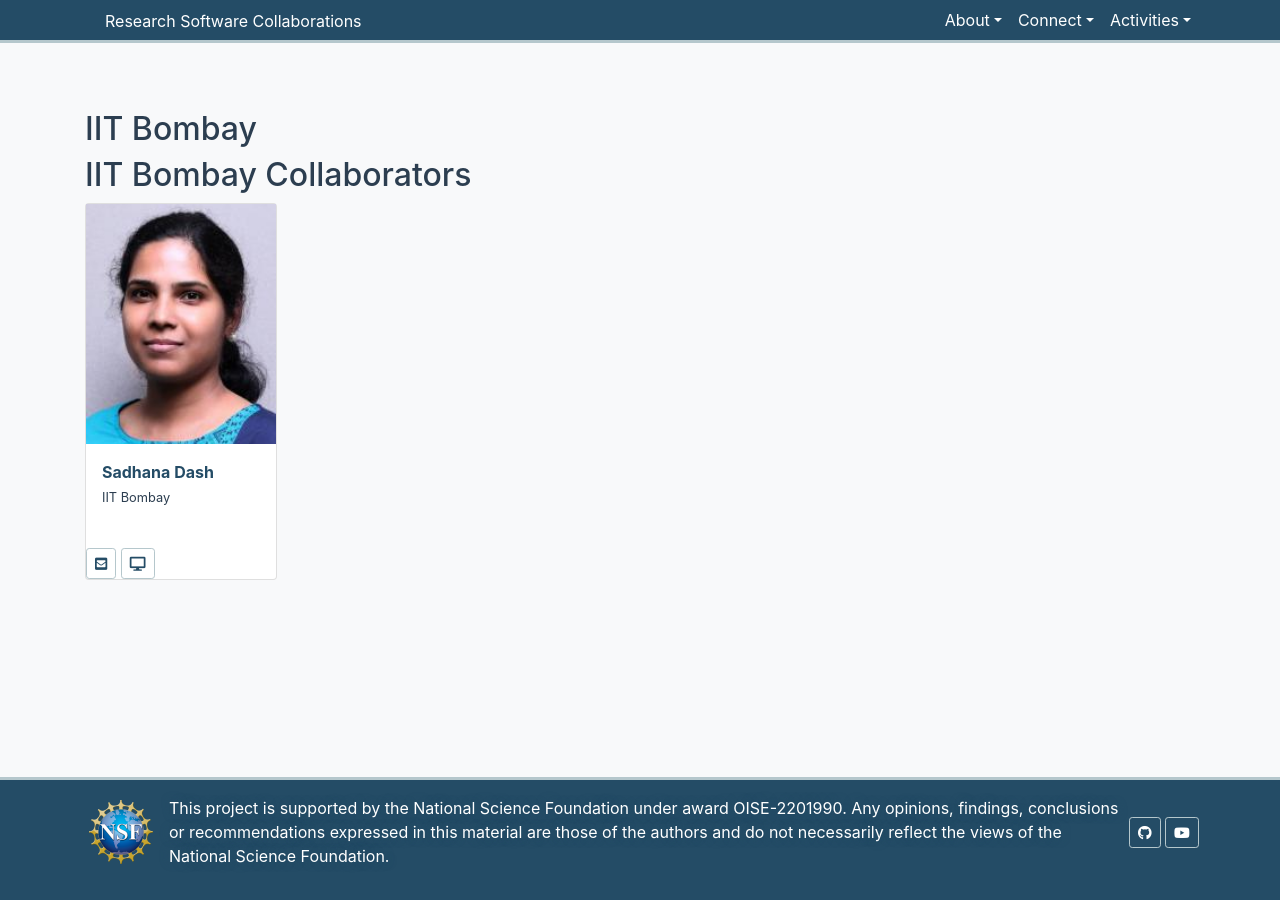
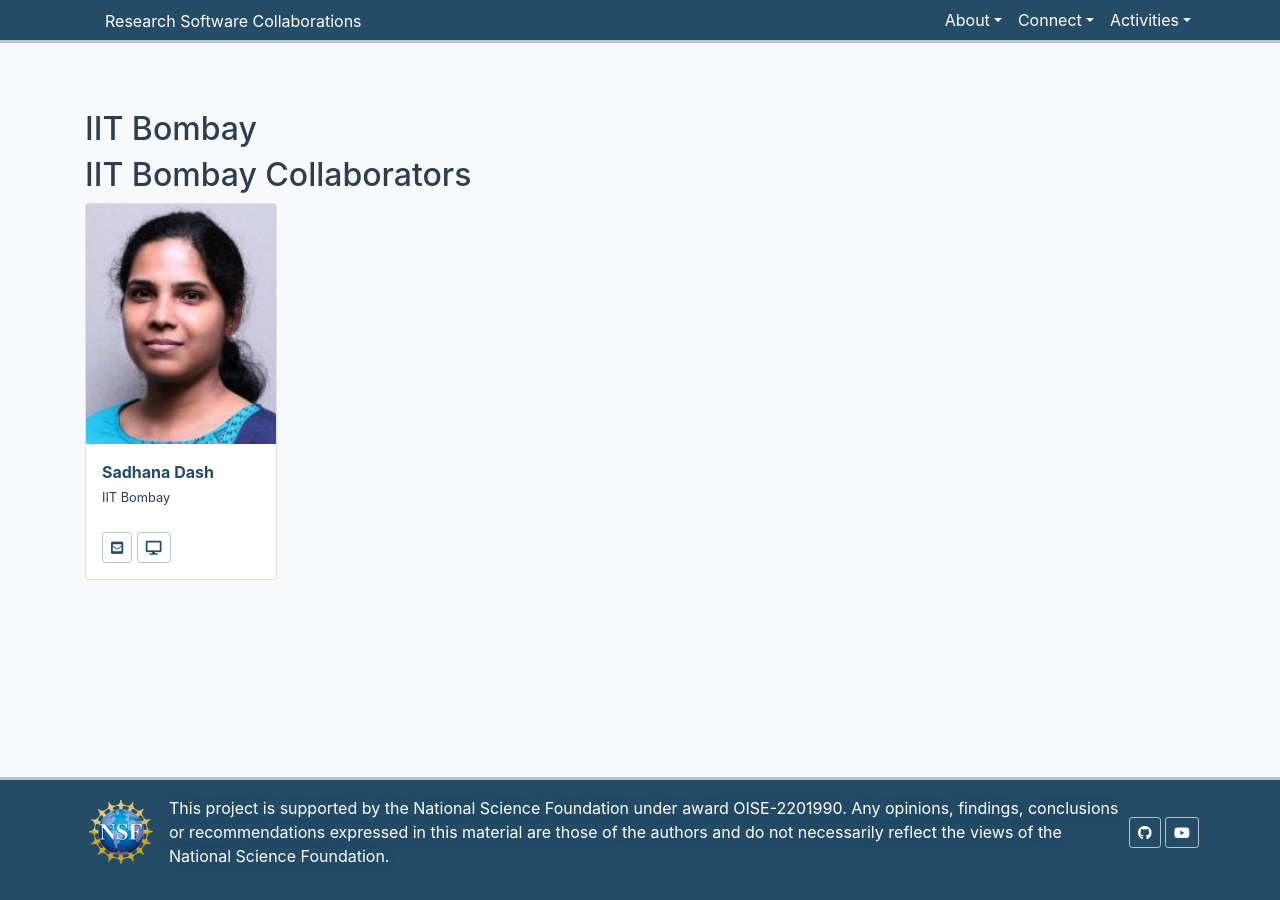
Before and after one commit to research-software-collaborations/research-software-collaborations.github.io, a Jekyll site: the page built from _institutes/iit-bombay.md, in a window 1280 px wide. Built offline with Jekyll 4.4.1, drawn with Linux system fonts in a browser that asks for light colours; cached includes are drawn as plain includes.

Commit message:
fix div for card body

```diff
--- a/_includes/standard_person_card.md
+++ b/_includes/standard_person_card.md
@@ -16,10 +16,8 @@
          <!--
          <div class="card-text mt-auto"><i>{{ include.person.title }}</i></div>
          -->
-         </div>
 
           <div class="footer-buttons">
-
 
            {% if include.person.e-mail and include.person.e-mail != blank %}
             <button type="button" class="btn btn-outline-secondary btn-sm">
@@ -61,5 +59,5 @@
 -->
 
             </div>
-
+          </div>
        </div>
```
